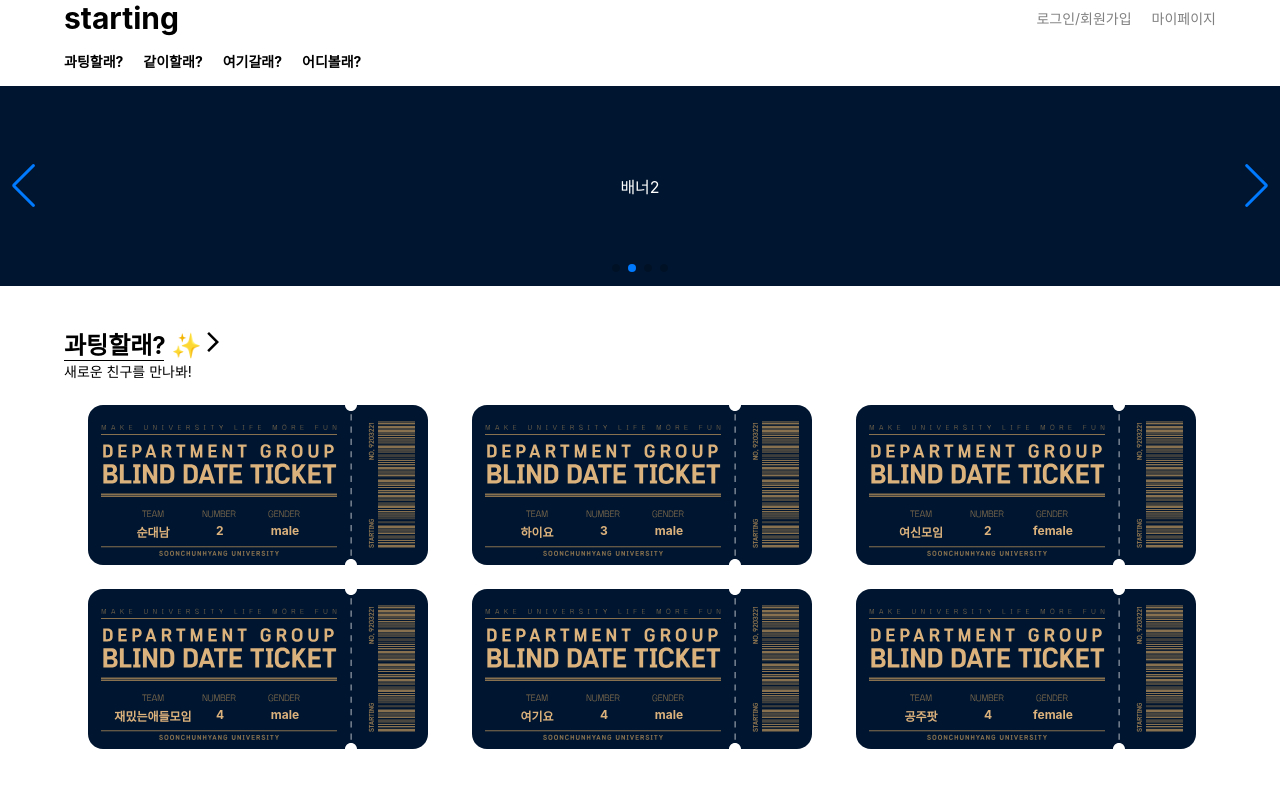
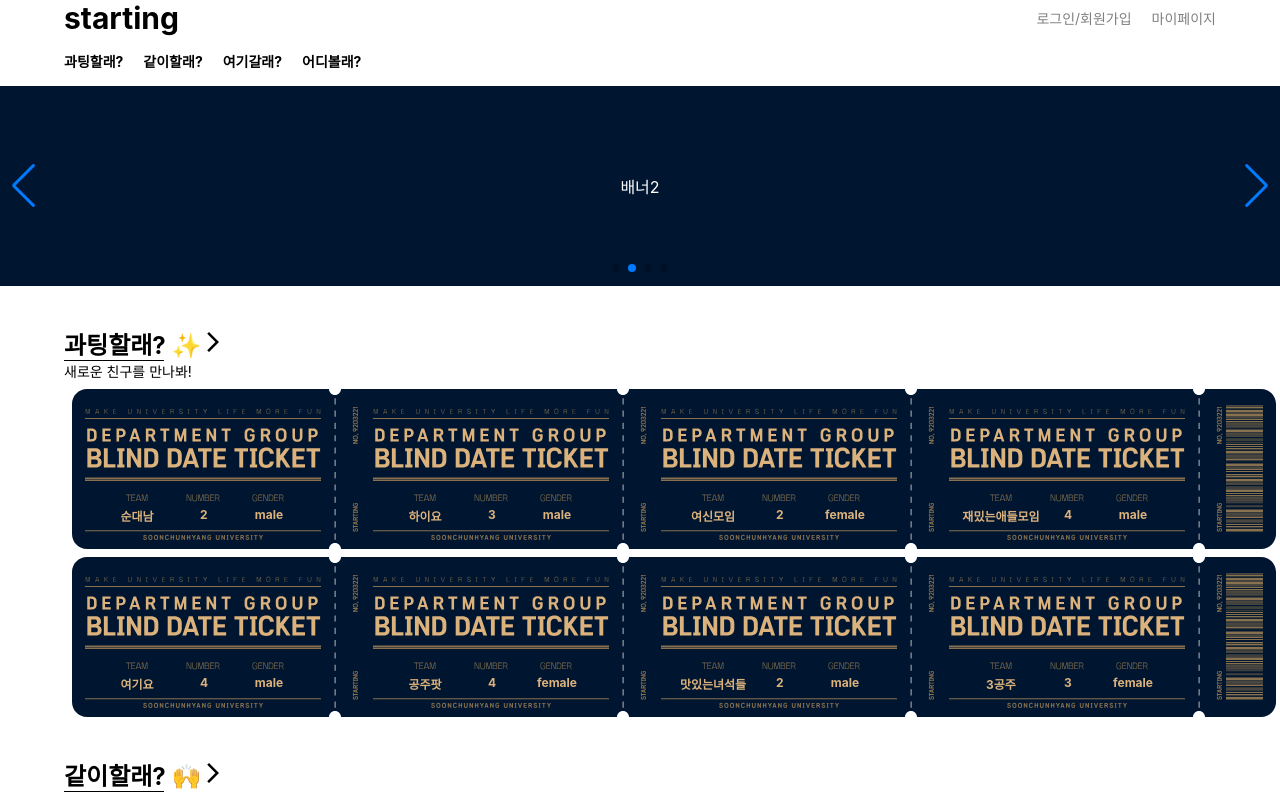
Before and after one commit to GeonwooShin/starting, a React (Create React App) app: page / in a window 1280 px wide. Shown: the top 793 px of the page. Built offline with nearby package versions, Linux system fonts and the light colour scheme.

Commit message:
Ticket 이미지 교체 후 spacing 조절

```diff
--- a/src/components/Ticket.jsx
+++ b/src/components/Ticket.jsx
@@ -11,6 +11,8 @@ const TicketList = [
   { teamName: "재밌는애들모임", num: 4, gender: "male" },
   { teamName: "여기요", num: 4, gender: "male" },
   { teamName: "공주팟", num: 4, gender: "female" },
+  { teamName: "맛있는녀석들", num: 2, gender: "male" },
+  { teamName: "3공주", num: 3, gender: "female" },
 ];
 
 const Ticket = () => {
@@ -29,9 +31,9 @@ const Ticket = () => {
       <div className="service_subtitle">
         <span className="subtitle">새로운 친구를 만나봐!</span>
       </div>
-      <Grid style={{ margin: "0" }} container spacing={3} xs={12}>
+      <Grid style={{ margin: "0" }} container spacing={1} xs={12}>
         {TicketList.map((item) => (
-          <Grid item md={4} xs={12}>
+          <Grid item md={3} xs={12}>
             <TicketItem item={item} key={item.teamName} />
           </Grid>
         ))}
```
